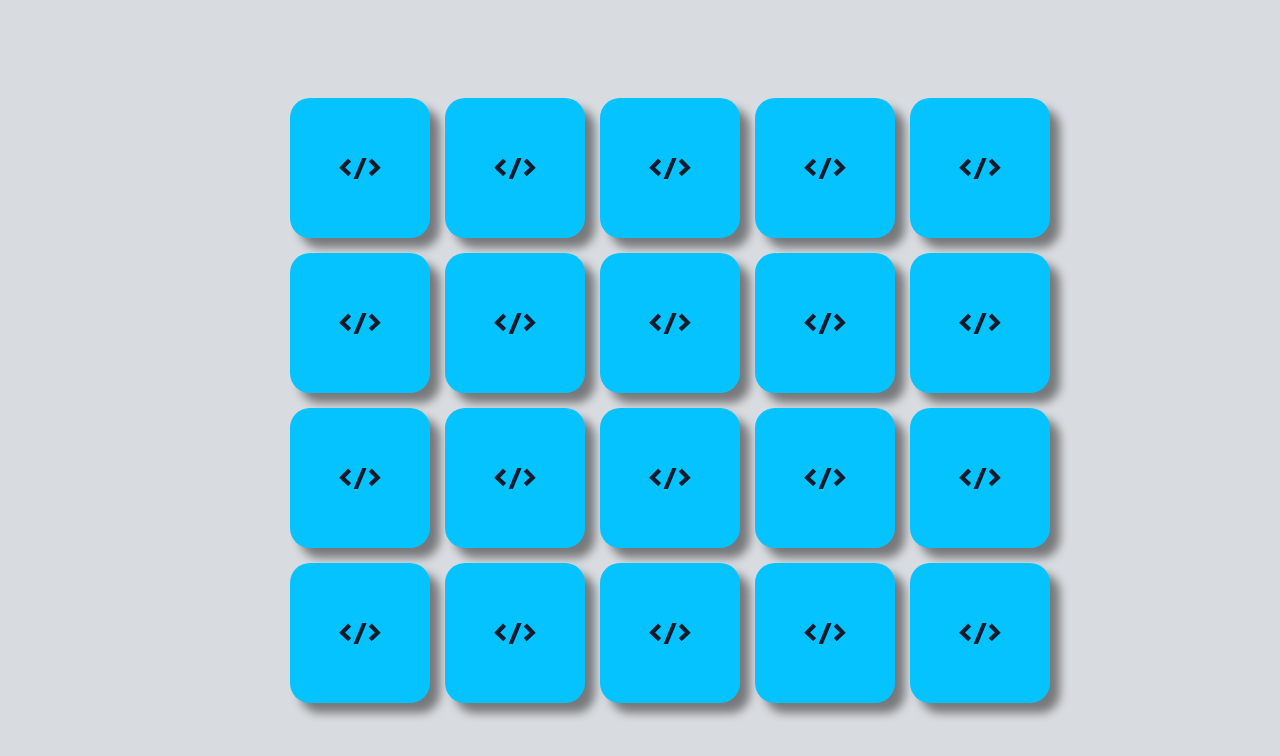
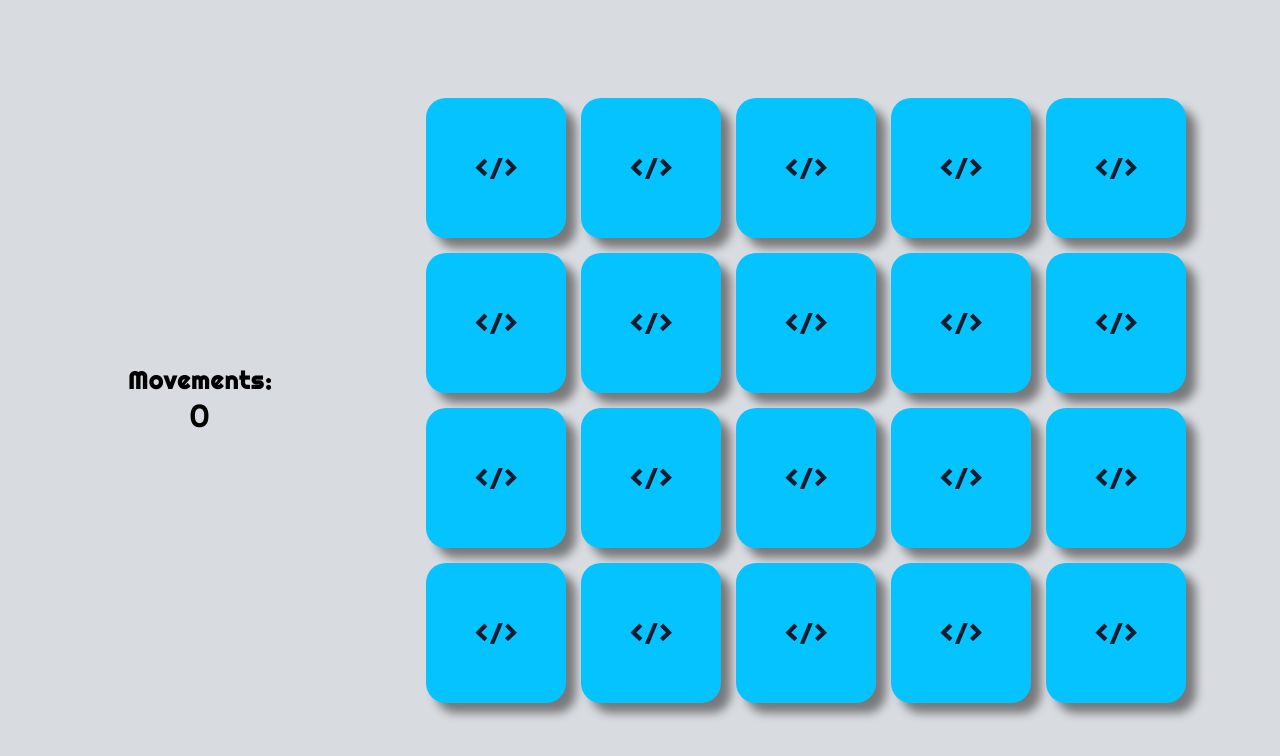
Before and after one commit to Gardium/memory-game, a plain HTML site: page index.html in a window 1280 px wide. Drawn offline with Linux system fonts and the light colour scheme.

Commit message:
add movement counter

```diff
--- a/index.html
+++ b/index.html
@@ -10,6 +10,12 @@
 </head>
 <body>
 
+  <div id="movement-counter">
+    <h2>Movements:</h2>
+    <p id="counter">0</p>
+  </div>
+
+  <div class="game-container">
     <div id="gameBoard">
 
     </div>
@@ -20,6 +26,7 @@
       </div>
       <button id="restart" onclick="restart()">Jogue novamente!</button>
     </div>
+  </div>
 
   <script src="./scripts/game.js"></script>
   <script src="./scripts/script.js"></script>
--- a/scripts/script.js
+++ b/scripts/script.js
@@ -2,6 +2,7 @@ const FRONT = 'card-front';
 const BACK = 'card-back';
 const CARD = 'card';
 const ICON = 'icon';
+let movements = 0;
 
 
 startGame();
@@ -51,9 +52,6 @@ function createCardFace(face, card, element) {
   element.appendChild(cardElementFace);
 }
 
-
-
-
 function flipCard() {
 
   if(game.setCard(this.id)) {
@@ -62,7 +60,7 @@ function flipCard() {
     if(!game.secondCard) return;
 
     if(game.checkMatch()){
-
+      movementCounter();
       game.clearCards();
       if(game.checkGameOver()) {
         const gameOverLayer = document.getElementById('gameOver');
@@ -77,6 +75,7 @@ function flipCard() {
         firstCardView.classList.remove('flip');
         secondCardView.classList.remove('flip');
         game.unflipCards();
+        movementCounter();
       }, 1000);
     }
   }
@@ -88,3 +87,9 @@ function restart() {
   const gameOverLayer = document.getElementById('gameOver');
   gameOverLayer.style.display = 'none';
 }
+
+function movementCounter() {
+  const counter = document.getElementById('counter');
+  movements++;
+  counter.innerHTML = movements;
+}
--- a/styles/style.css
+++ b/styles/style.css
@@ -7,10 +7,23 @@
 body {
   font-family: 'Righteous', cursive;
   display: flex;
-  justify-content: center;
   align-items: center;
   height: 100vh;
   background: #d8dbdf;
+}
+
+#movement-counter {
+  margin-left: 10%;
+  letter-spacing: 1.25px;
+  text-align: center;
+}
+
+#counter {
+  font-size: 32px;
+}
+
+.game-container {
+ margin: auto;
 }
 
 .card {
```
Also changed, not shown: assets/preview.gif. Lines whose indentation alone changed are shown as unchanged.
